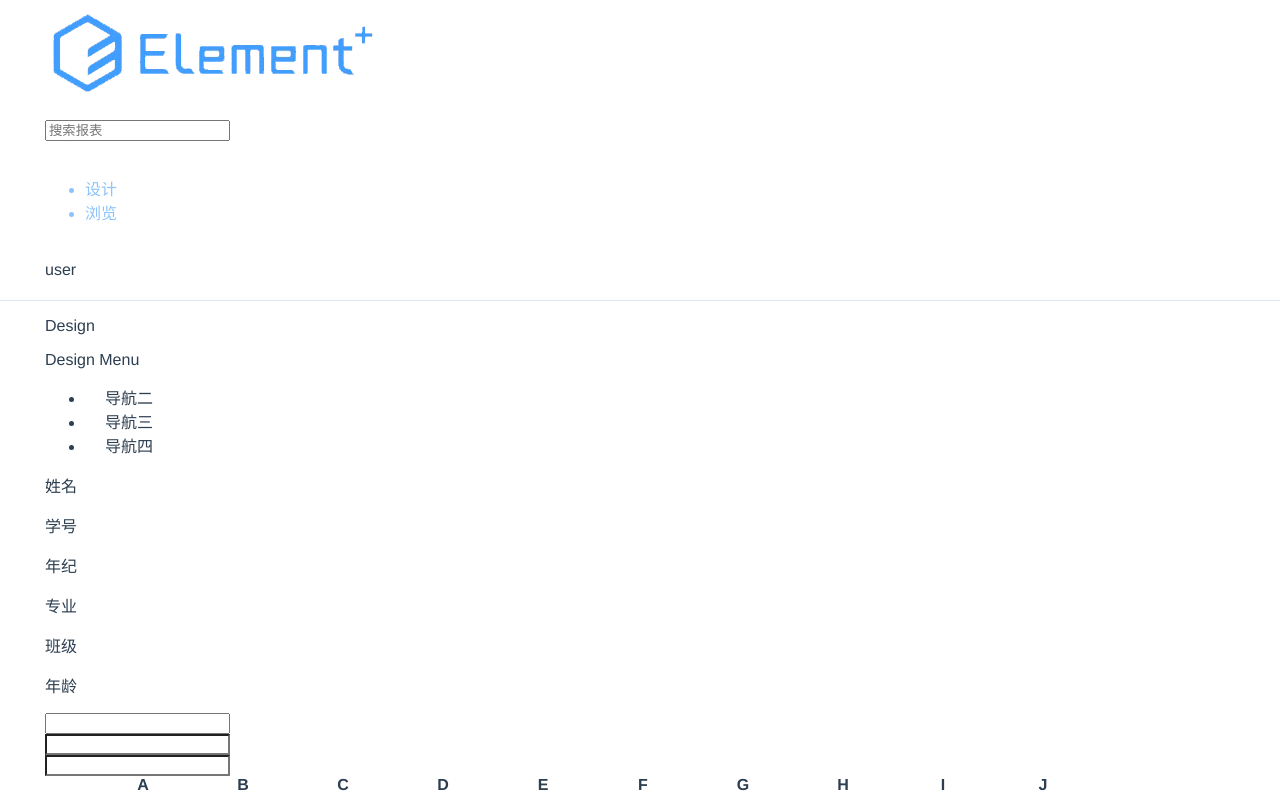
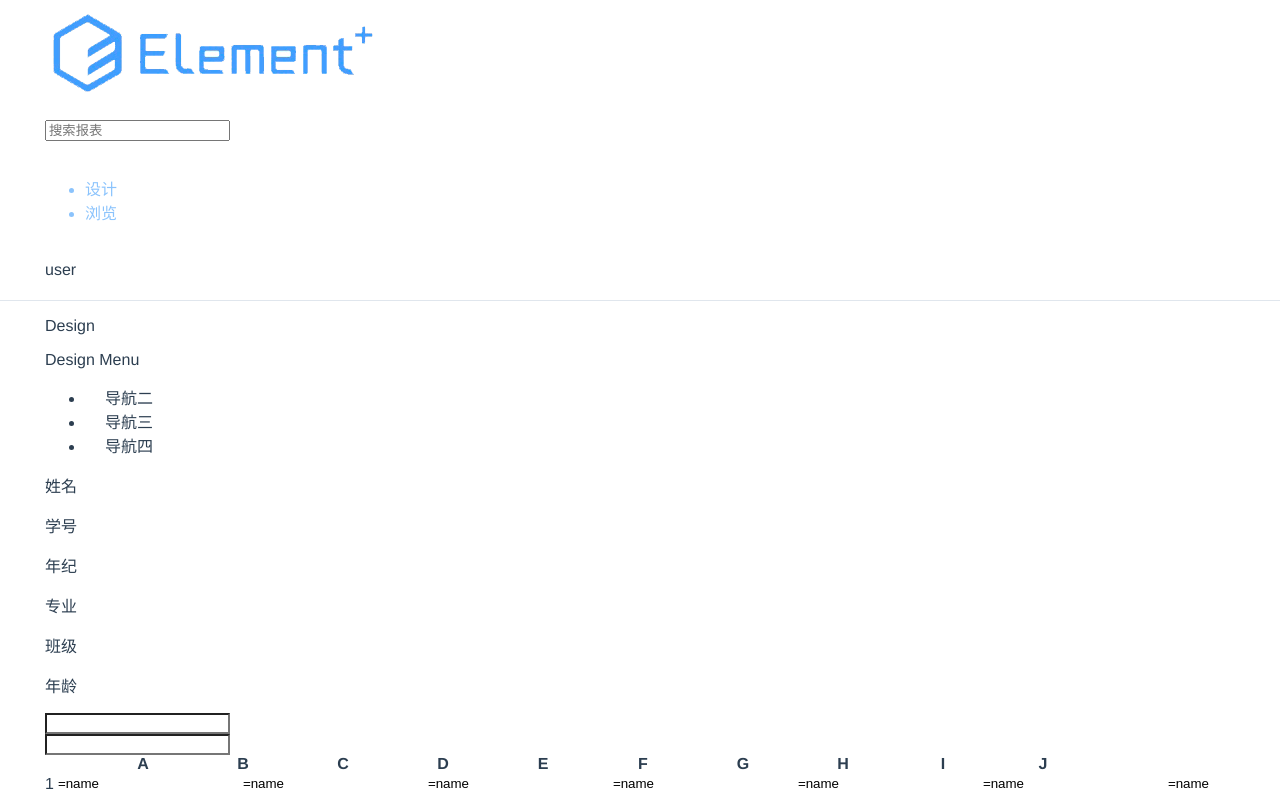
Before and after one commit to skyrocks/v3v, a Vue app: page /#/design/1 in a window 1280 px wide. Shown: the top 796 px of the page. Built offline with nearby package versions, Linux system fonts and the light colour scheme.

Commit message:
feat(design): 优化菜单代码结构

```diff
--- a/src/views/Design/Menu.vue
+++ b/src/views/Design/Menu.vue
@@ -15,14 +15,14 @@
     </el-menu-item>
   </el-menu>
   <p></p>
-  <p v-for="(item, index) in list1" :key="index" draggable="true" @dragstart="dragStart($event, item)" class="pdrag">
+  <p v-for="(item, index) in list1" :key="index" draggable="true" @dragstart="dragStart($event, item)">
     {{ item.name }}
   </p>
-  <el-input @dragover="dragover" @drop="drop" />
 </template>
 <script setup lang="ts">
   import { reactive } from 'vue'
 
+  // eslint-disable-next-line @typescript-eslint/no-unused-vars
   const list1 = reactive([
     { name: '姓名', id: 'name' },
     { name: '学号', id: 'code' },
@@ -31,16 +31,9 @@
     { name: '班级', id: 'classInfo' },
     { name: '年龄', id: 'age' }
   ])
-  const list2 = reactive([{ name: '年龄2', id: 'age2' }])
 
+  // eslint-disable-next-line @typescript-eslint/no-unused-vars
   const dragStart = (e, item) => {
     e.dataTransfer.setData('field', JSON.stringify(item))
   }
-
-  const dragover = (e) => {
-    e.preventDefault()
-  }
-  const drop = () => {
-    console.log('放')
-  }
 </script>
```
